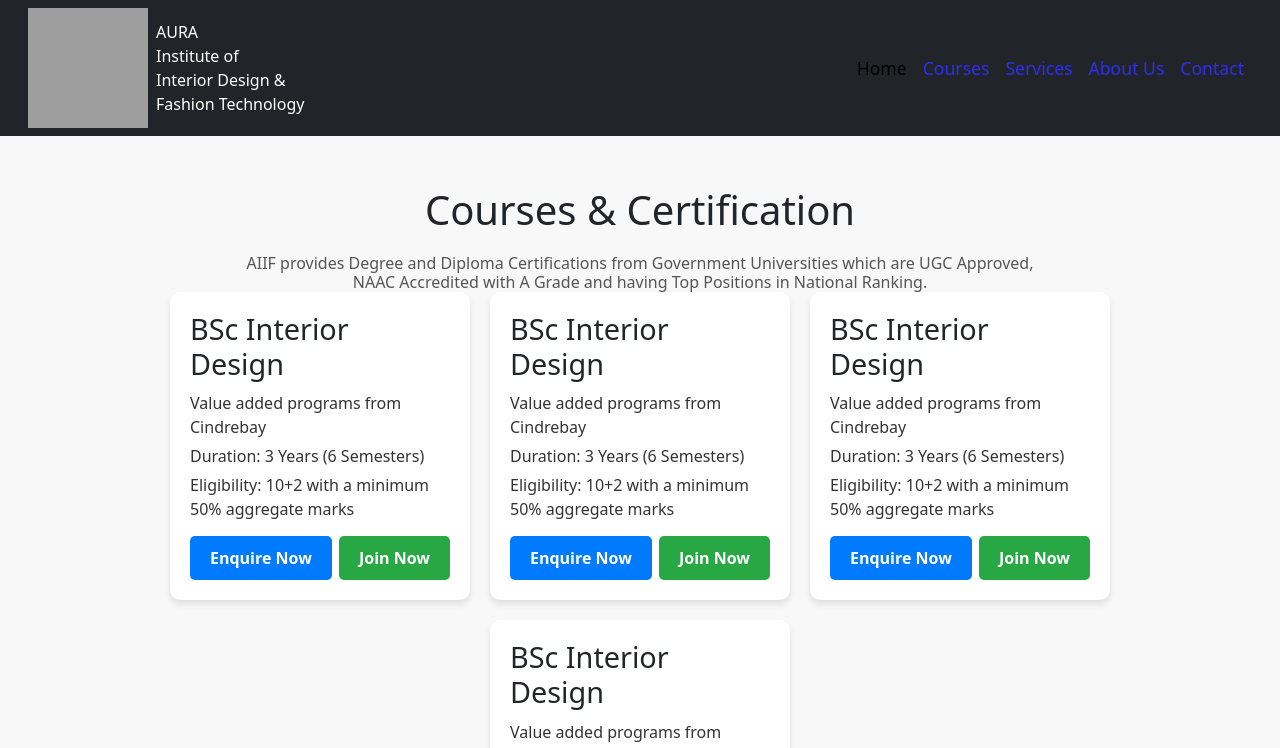
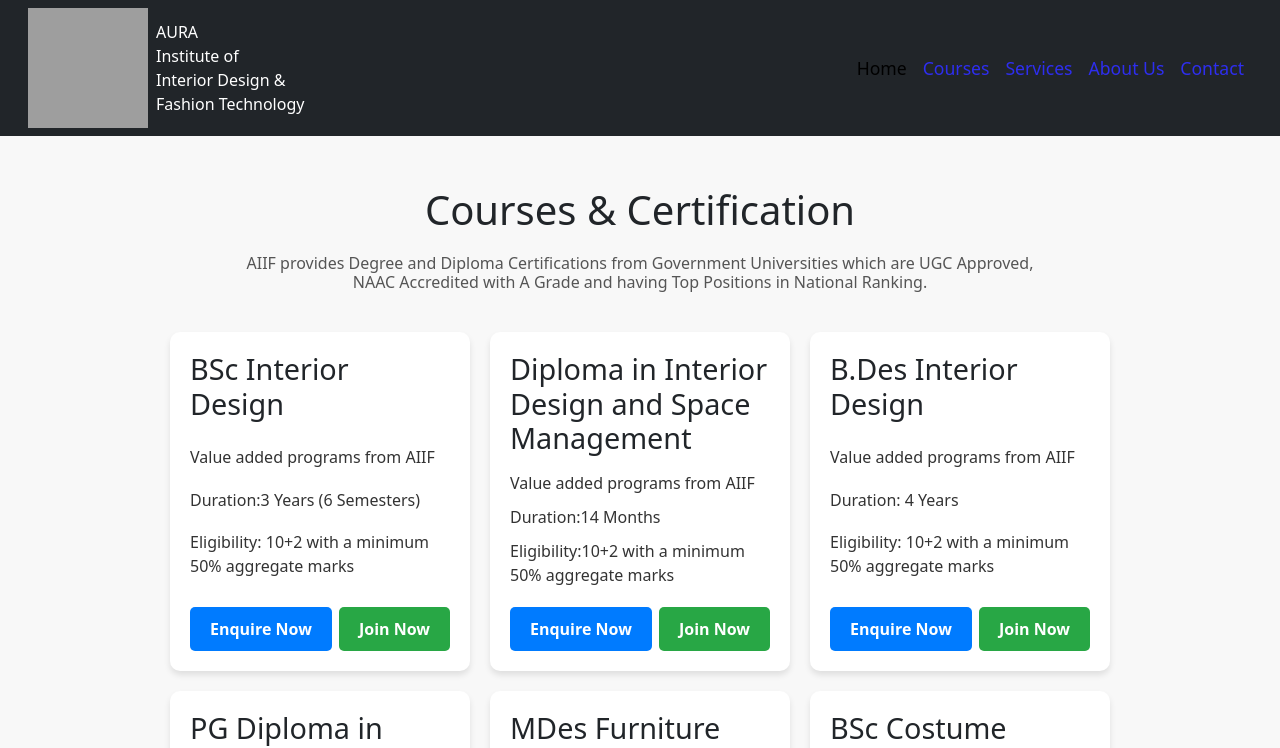
Before and after one commit to Sarangnadh/aurinstitude, an Angular app: page /courses in a window 1280 px wide. Shown: the top 748 px of the page. Built offline with nearby package versions, Linux system fonts and the light colour scheme; grey boxes are pictures that could not be loaded.

Commit message:
data added

```diff
--- a/angular.json
+++ b/angular.json
@@ -29,7 +29,7 @@
             "styles": [
               "src/styles.css"
             ],
-            "scripts": []
+            "scripts": ["node_modules/bootstrap/dist/js/bootstrap.bundle.min.js"]
           },
           "configurations": {
             "production": {
--- a/package.json
+++ b/package.json
@@ -18,6 +18,7 @@
     "@angular/platform-browser": "^18.2.0",
     "@angular/platform-browser-dynamic": "^18.2.0",
     "@angular/router": "^18.2.0",
+    "bootstrap": "^5.3.3",
     "rxjs": "~7.8.0",
     "tslib": "^2.3.0",
     "zone.js": "~0.14.10"
@@ -26,6 +27,7 @@
     "@angular-devkit/build-angular": "^18.2.5",
     "@angular/cli": "^18.2.5",
     "@angular/compiler-cli": "^18.2.0",
+    "@types/bootstrap": "^5.2.10",
     "@types/jasmine": "~5.1.0",
     "jasmine-core": "~5.2.0",
     "karma": "~6.4.0",
--- a/src/app/Pages/courses/courses.component.css
+++ b/src/app/Pages/courses/courses.component.css
@@ -1,3 +1,4 @@
+
 .course-section {
     padding: 50px 20px;
     background-color: #f8f8f8;
@@ -12,9 +13,8 @@
 .course-section h5 {
     font-size: 1rem;
     color: #555;
-    margin-bottom: 40px;
+    margin: 0 auto 40px auto;
     max-width: 800px;
-    margin: 0 auto;
 }
 
 .container {
@@ -35,6 +35,10 @@
     box-shadow: 0 4px 6px rgba(0, 0, 0, 0.1);
     padding: 20px;
     text-align: left;
+    height: 100%; /* Ensures cards have uniform height */
+    display: flex;
+    flex-direction: column;
+    justify-content: space-between;
 }
 
 .course-card h3 {
@@ -60,14 +64,23 @@
     border-radius: 5px;
     color: #fff;
     font-weight: bold;
+    transition: background-color 0.3s ease;
 }
 
 .enquire-btn {
     background-color: #007bff;
 }
 
+.enquire-btn:hover {
+    background-color: #0056b3;
+}
+
 .join-btn {
     background-color: #28a745;
+}
+
+.join-btn:hover {
+    background-color: #218838;
 }
 
 /* Responsive Adjustments */
--- a/src/app/Pages/courses/courses.component.html
+++ b/src/app/Pages/courses/courses.component.html
@@ -3,57 +3,18 @@
     <h5>AIIF provides Degree and Diploma Certifications from Government Universities which are UGC Approved, NAAC Accredited with A Grade and having Top Positions in National Ranking.</h5>
 
     <div class=" container">
-        <div class="col-md-3">
-            <div class="course-card">
-                <h3>BSc Interior Design</h3>
-                <p>Value added programs from Cindrebay</p>
-                <p>Duration: 3 Years (6 Semesters)</p>
-                <p>Eligibility: 10+2 with a minimum 50% aggregate marks</p>
+        <div class="col-md-3"*ngFor="let data of courses">
+            <div class="course-card" >
+                <h3>{{data.courseName}}</h3>
+                <p>{{data.desaiif}}</p>
+                <p>Duration:{{data.Duration}} </p>
+                <p>Eligibility:{{data.Eligibility}}</p>
                 <div class="button-container">
                     <a href="#" class="enquire-btn">Enquire Now</a>
-                    <a href="#" class="join-btn">Join Now</a>
+                    <a href="#" class="join-btn" >Join Now</a>
                 </div>
             </div>
         </div>
-
-        <div class="col-md-3">
-            <div class="course-card">
-                <h3>BSc Interior Design</h3>
-                <p>Value added programs from Cindrebay</p>
-                <p>Duration: 3 Years (6 Semesters)</p>
-                <p>Eligibility: 10+2 with a minimum 50% aggregate marks</p>
-                <div class="button-container">
-                    <a href="#" class="enquire-btn">Enquire Now</a>
-                    <a href="#" class="join-btn">Join Now</a>
-                </div>
-            </div>
-        </div>
-        <div class="col-md-3">
-            <div class="course-card">
-                <h3>BSc Interior Design</h3>
-                <p>Value added programs from Cindrebay</p>
-                <p>Duration: 3 Years (6 Semesters)</p>
-                <p>Eligibility: 10+2 with a minimum 50% aggregate marks</p>
-                <div class="button-container">
-                    <a href="#" class="enquire-btn">Enquire Now</a>
-                    <a href="#" class="join-btn">Join Now</a>
-                </div>
-            </div>
-        </div>
-        <div class="col-md-3">
-            <div class="course-card">
-                <h3>BSc Interior Design</h3>
-                <p>Value added programs from Cindrebay</p>
-                <p>Duration: 3 Years (6 Semesters)</p>
-                <p>Eligibility: 10+2 with a minimum 50% aggregate marks</p>
-                <div class="button-container">
-                    <a href="#" class="enquire-btn">Enquire Now</a>
-                    <a href="#" class="join-btn">Join Now</a>
-                </div>
-            </div>
-        </div>
-
-
     </div>
 
 
--- a/src/app/Pages/courses/courses.component.ts
+++ b/src/app/Pages/courses/courses.component.ts
@@ -10,6 +10,71 @@ import { Router } from '@angular/router';
   styleUrl: './courses.component.css'
 })
 export class CoursesComponent implements OnInit {
+  courses :any[]=[
+    {
+      id:1,
+      courseName:"BSc Interior Design",
+      Duration:"3 Years (6 Semesters)",
+      Eligibility:" 10+2 with a minimum 50% aggregate marks",
+      desaiif:"Value added programs from AIIF"
+    },
+    {
+      id:2,
+      courseName:"Diploma in Interior Design and Space Management",
+      Duration:"14 Months",
+      Eligibility:"10+2 with a minimum 50% aggregate marks ",
+      desaiif:"Value added programs from AIIF"
+    },
+    {
+      id:3,
+      courseName:"B.Des Interior Design",
+      Duration:" 4 Years",
+      Eligibility:" 10+2 with a minimum 50% aggregate marks",
+      desaiif:"Value added programs from AIIF"
+    },
+    {
+      id:4,
+      courseName:"PG Diploma in Interior Designand Space Management",
+      Duration:"18 Months",
+      Eligibility:" A graduate degree in any discipline",
+      desaiif:"Value added programs from AIIF"
+    },
+    {
+      id:5,
+      courseName:"MDes Furniture and Interior Design",
+      Duration:"2 Years(4 Semesters)",
+      Eligibility:"Bachelor's Degree in Design / Fine Arts / Applied Arts / Architecture / Civil Engineering",
+      desaiif:"Value added programs from AIIF"
+    },
+    {
+      id:6,
+      courseName:"BSc Costume Design and Fashion",
+      Duration:"3 Years",
+      Eligibility:"10+2 with a minimum 50% aggregate marks ",
+      desaiif:"Value added programs from AIIF"
+    },
+    {
+      id:7,
+      courseName:"Advanced Diploma in Fashion Design and Boutique Management",
+      Duration:"18 Months",
+      Eligibility:"10+2 with a minimum 50% aggregate marks ",
+      desaiif:"Value added programs from AIIF"
+    },
+    // {
+    //   id:8,
+    //   courseName:"",
+    //   Duration:"",
+    //   Eligibility:" ",
+    //   desaiif:"Value added programs from AIIF"
+    // },
+    // {
+    //   id:9,
+    //   courseName:"",
+    //   Duration:"",
+    //   Eligibility:" ",
+    //   desaiif:"Value added programs from AIIF"
+    // },
+  ]
   constructor(private router: Router) { }
   ngOnInit(): void {
 
```
Also changed, not shown: 1 other file (tests, documents, lock files or other folders).
